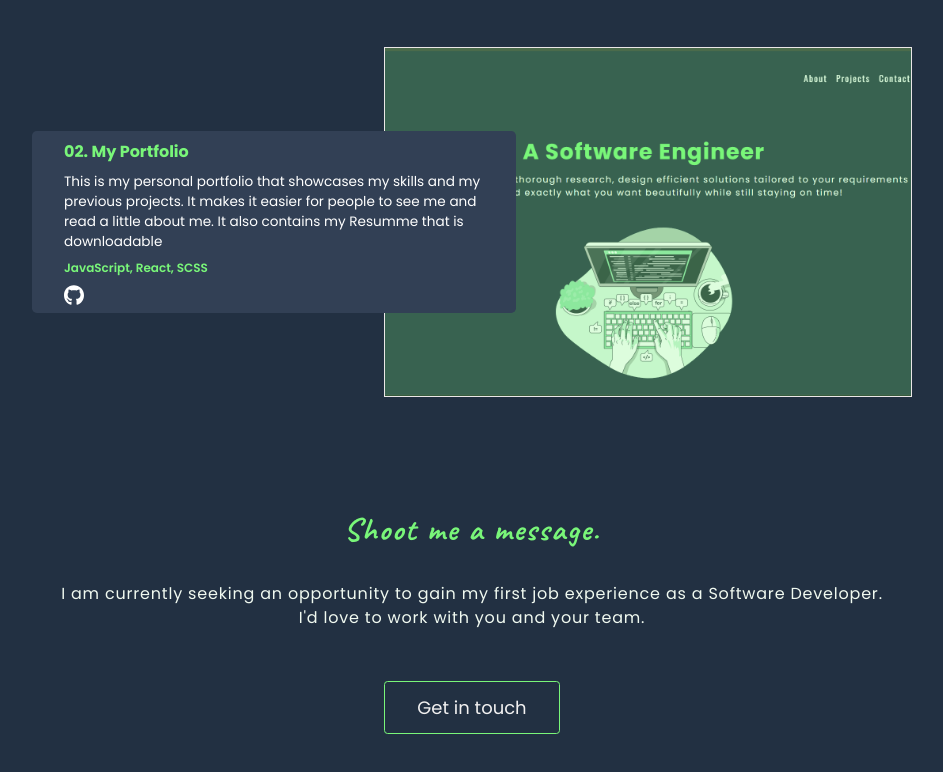
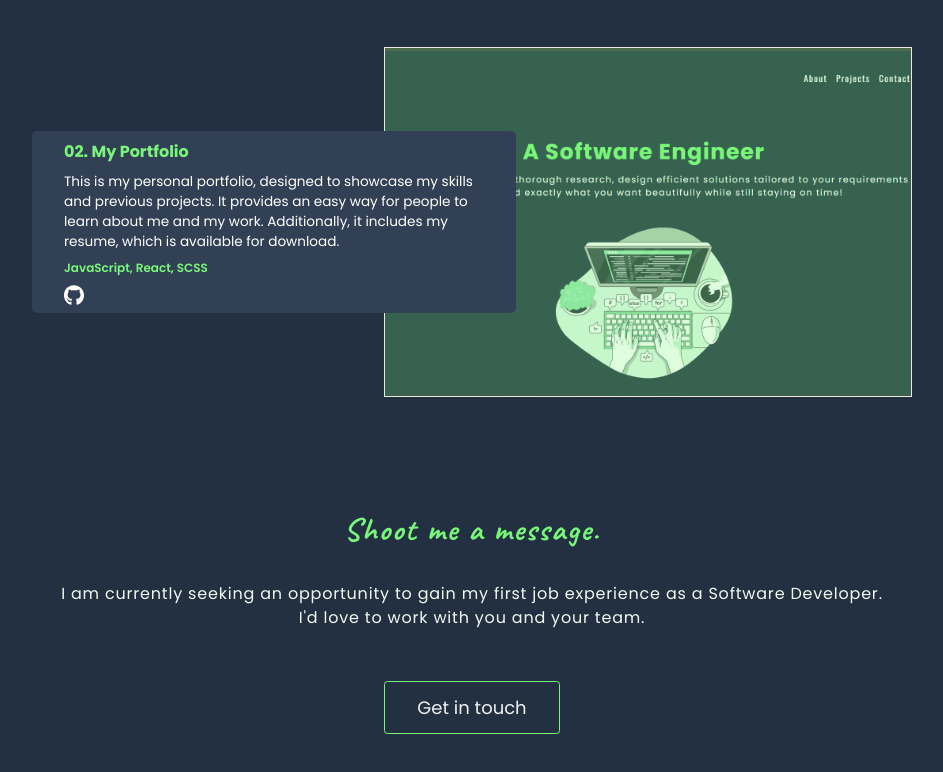
Before and after one commit to Tonywhite1997/my-portfolio, a React (Vite) app: page / in a window 1280 px wide. Shown: the part 1978-2750 px from the top of the page, without its empty margins (168-1111 px from the left). Built offline with nearby package versions, Linux system fonts and the light colour scheme; a web font is replaced by a local one.

Commit message:
enhanced my portfolio description

```diff
--- a/src/components/Projects.jsx
+++ b/src/components/Projects.jsx
@@ -51,9 +51,9 @@ function Projects({projectRef}) {
         </div>
         <div className='project-info'>
             <h4 className='project-name'>02. My Portfolio</h4>
-            <p className='project-description'>This is my personal portfolio that showcases my skills and my previous projects. It makes it easier for people to see me and read a little about me. It also contains my Resumme that is downloadable </p>
+            <p className='project-description'>This is my personal portfolio, designed to showcase my skills and previous projects. It provides an easy way for people to learn about me and my work. Additionally, it includes my resume, which is available for download.</p>
             <div className='tech-used'>
-                <small>JavaScript, React, SCSS </small>
+                <small>JavaScript, React, SCSS</small>
             </div>
 
             <div className='link-and-git-container'>
```
